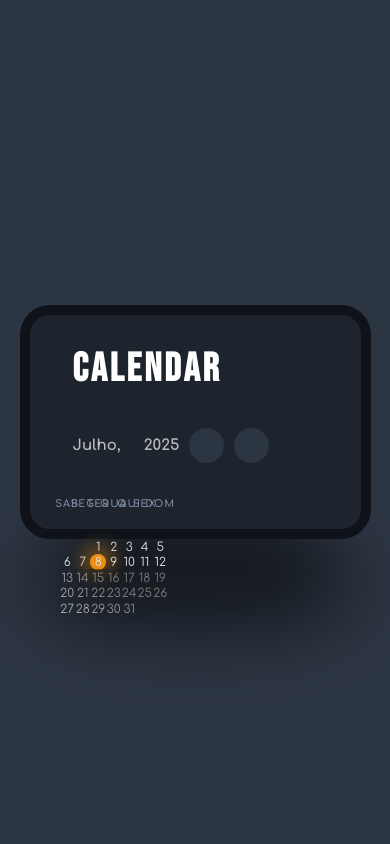
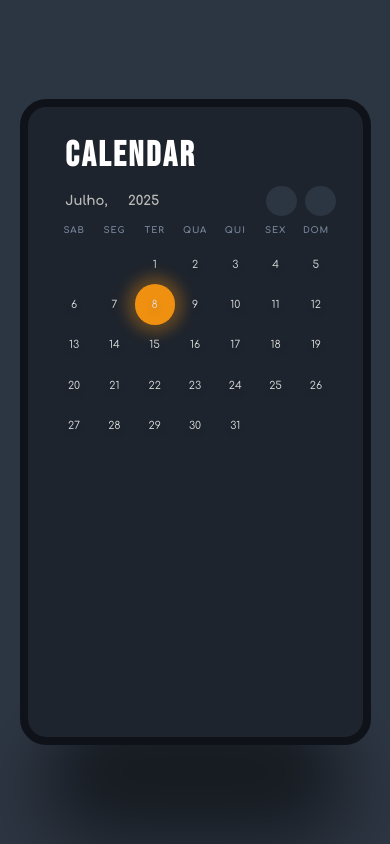
Before and after one commit to LERBritto/CalendarReactJS, a React (Vite) app: page / in a window 390 px wide. Built offline with nearby package versions, Linux system fonts and the light colour scheme; some icons are missing.

Commit message:
responsive-update

```diff
--- a/src/components/CalendarApp.css
+++ b/src/components/CalendarApp.css
@@ -174,6 +174,11 @@
     width: 60%;
     height: 100%;
     padding: 3rem 0;
+    overflow-y: auto;
+}
+
+.events::-webkit-scrollbar {
+    display: none;
 }
 
 .event-popup {
@@ -283,3 +288,98 @@
     color: #fff;
     cursor: pointer;
 }
+
+@media (max-width: 850px) {
+    .calendar-app {
+        flex-direction: column;
+        row-gap: 2rem;
+        aspect-ratio: 3 / 2;
+    }
+
+    .calendar {
+        width: 70%;
+        margin: auto;
+    }
+
+    .navigate-date {
+        margin: 1rem 0;
+    }
+
+    .weekdays {
+        margin: 1rem 0;
+    }
+
+    .events {
+        width: 80%;
+        margin: auto;
+    }
+
+    .event-popup {
+        top: 18%;
+        left: 50%;
+        transform: translateX(-50%);
+        width: 60%;
+        aspect-ratio: 4 / 3;
+        row-gap: 1rem;
+    }
+
+    .event-popup-time {
+        width: clamp(5rem, 10cqi, 8rem);
+        font-size: clamp(1.5rem, 3cqi, 2.2rem);
+    }
+
+    .time-input input {
+        width: clamp(5rem, 10cqi, 8rem);
+        font-size: clamp(1.2rem, 2cqi, 1.6rem);
+    }
+
+    .event-popup textarea {
+        width: clamp(18rem, 35cqi, 28rem);
+    }
+
+    .event-popup textarea::placeholder {
+        width: clamp(1rem, 1.5cqi, 1.2rem);
+    }
+
+    .event-popup-btn {
+        width: clamp(18em, 35cqi, 28rem);
+        font-size: clamp(1.5rem, 3cqi, 2.2rem);
+    }
+
+    .event-date {
+        font-size: clamp(1rem, 1.4cqi, 1.2rem);
+    }
+
+    .event-time {
+        font-size: clamp(1rem, 2cqi, 1.6rem);
+    }
+    .event-text {
+        font-size: clamp(1rem, 2.5cqi, 1.4rem);
+    }
+}
+
+@media (max-width: 500px) {
+    .calendar-app {
+        aspect-ratio: 10 / 9;
+    }
+
+    .calendar {
+        width: 100%;
+    }
+
+    .event-popup {
+        top: 23%;
+        width: 80%;
+    }
+
+    .events {
+        width: 100%;
+    }
+}
+
+@media (max-width: 375px) {
+    .calendar-app {
+        aspect-ratio: 3 / 2;
+
+    }
+}
--- a/src/index.css
+++ b/src/index.css
@@ -18,5 +18,12 @@ html {
   background-color: #2c3542;
   display: grid;
   place-items: center;
+  overflow: hidden;
   perspective: 100rem;
 }
+
+@media (max-width: 500px) {
+  html {
+    font-size: 55%;
+  }
+}
```
